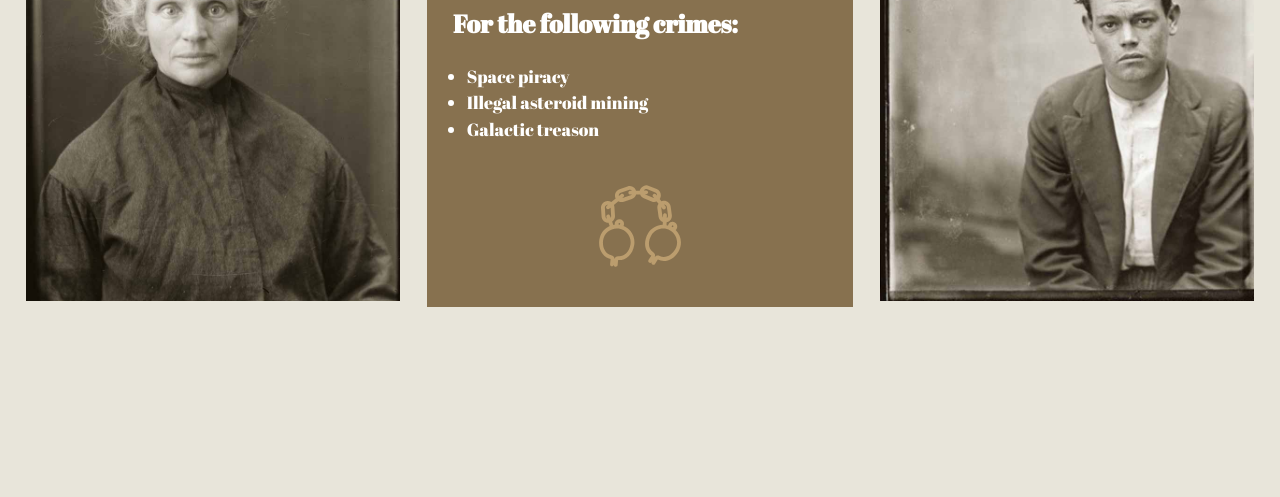
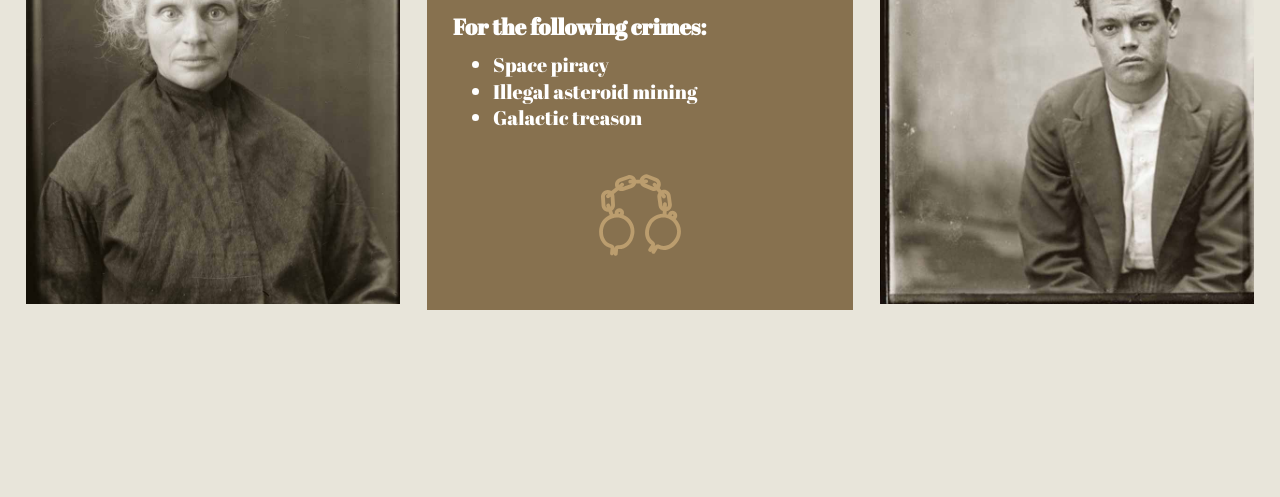
Before and after one commit to isabelle6/dsn1676-assignment-1, a plain HTML site: page index.html in a window 1280 px wide. Shown: the part 303-800 px from the top of the page. Drawn offline with Linux system fonts and the light colour scheme.

Commit message:
Fixed spacing and type hierarchy in middle box

```diff
--- a/index.html
+++ b/index.html
@@ -13,7 +13,7 @@
 
 <div class="island push">
 <header class="masthead">
-    <h1 class="title push-0 gutter"><img class="logo" src="images/star.svg" alt="Star Badge">Wanted!<img class="logo" src="images/star.svg" alt="Star Badge"></h1>
+    <h1 class="yotta title push-0 gutter"><img class="logo" src="images/star.svg" alt="Star Badge">Wanted!<img class="logo" src="images/star.svg" alt="Star Badge"></h1>
 </header>
 </div>
 
@@ -21,11 +21,11 @@
     <div class="gutter pad-bottom unit unit-xs-1 unit-s-1 unit-m-1 unit-l-1-3">
         <img class="images border" src="images/outlaw-woman.jpg" alt="Outlaw Woman">
     </div>
-    <div class="push box-bg unit unit-xs-1 unit-s-1 unit-m-1 unit-l-1-3">
+    <div class="push gutter box-bg unit unit-xs-1 unit-s-1 unit-m-1 unit-l-1-3">
         <img class="pad-top pad-bottom-half icons" src="images/hat.svg" alt="Cowboy Hat">
-        <h2 class="text-align">Reward 50 000</h2>
-        <h3 class="gutter">For the following crimes:</h3>
-        <ul>
+        <h2 class="zetta text-align">Reward 50 000</h2>
+        <h3 class="giga push-1-2">For the following crimes:</h3>
+        <ul class="mega">
             <li>Space piracy</li>
             <li>Illegal asteroid mining</li>
             <li>Galactic treason</li>
```
